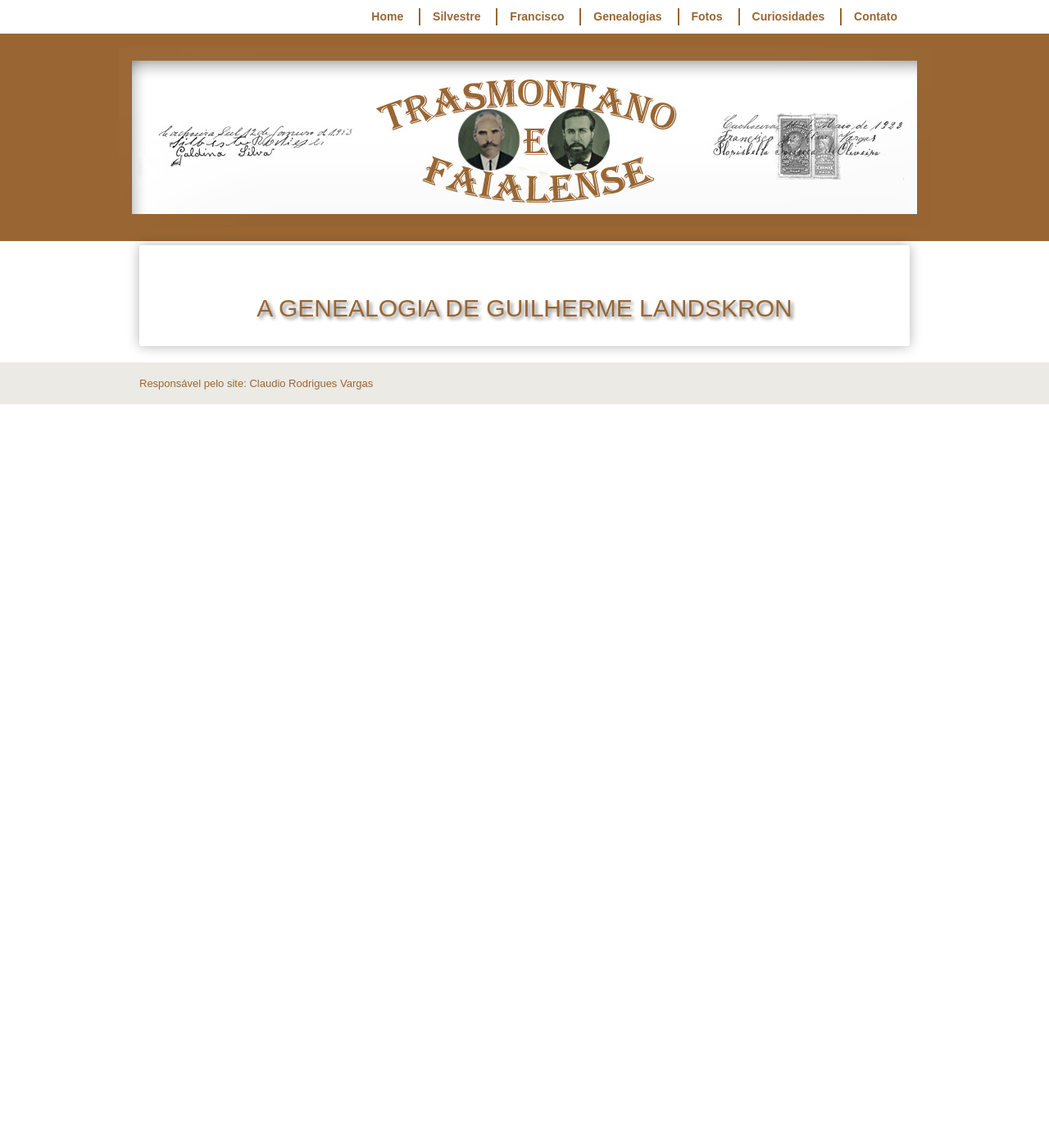
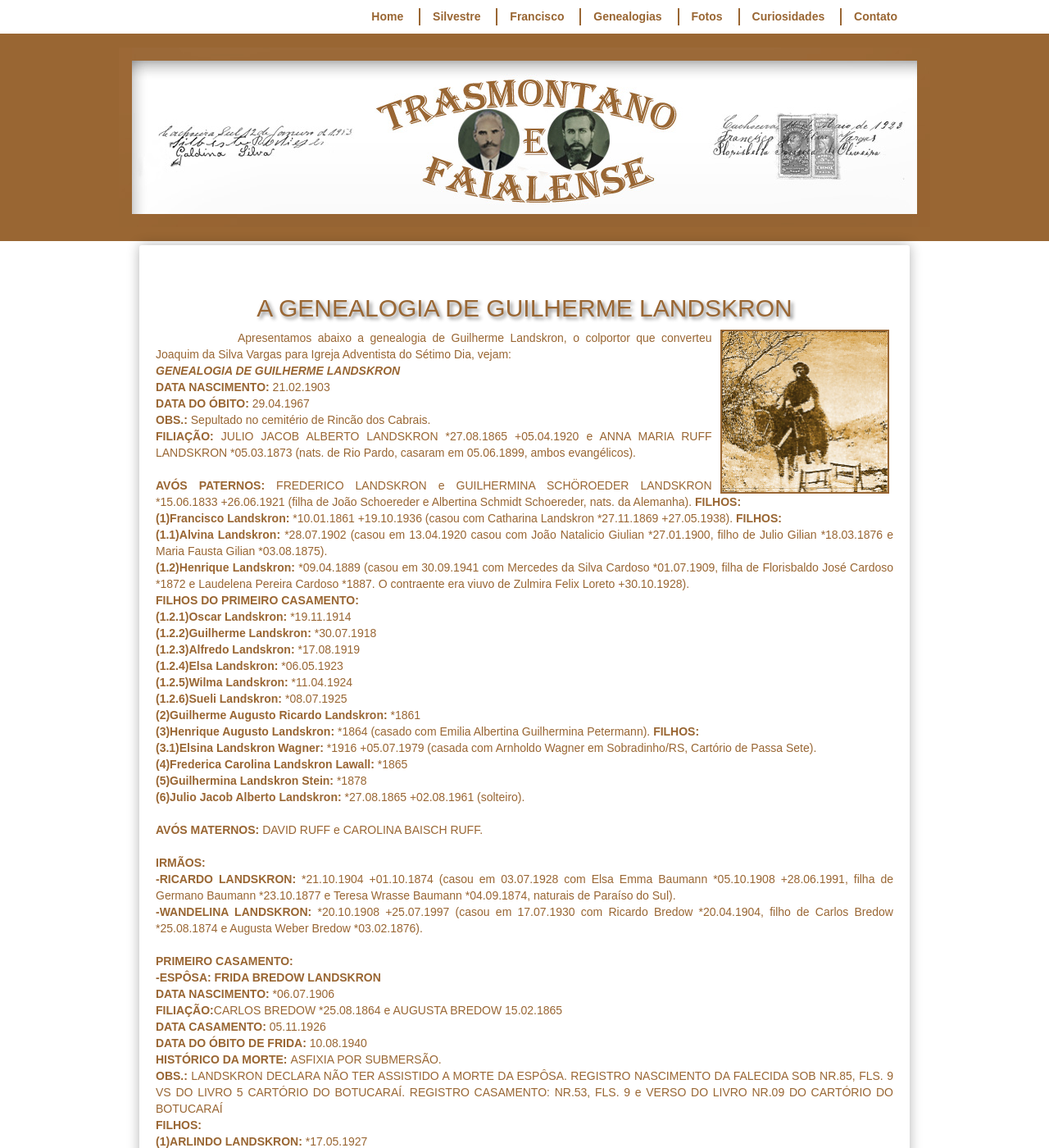
Before and after one commit to claudiovargas1955/claudiovargas1955.github.io, a Jekyll site: the page built from _pages/arvore-genealogica-de-guilherme landskron.html, in a window 1280 px wide and 1400 px high. Shown: the whole window at 82% size. Built offline with Jekyll 4.4.1, drawn with Linux system fonts in a browser that asks for light colours; some web fonts are replaced; some of the changed text lies outside the part shown.

Commit message:
Update arvore-genealogica-de-guilherme landskron.html

```diff
--- a/_pages/arvore-genealogica-de-guilherme landskron.html
+++ b/_pages/arvore-genealogica-de-guilherme landskron.html
@@ -52,3 +52,76 @@ details[open] summary {color:#996633;
 </style>
 
 <h2>A GENEALOGIA DE GUILHERME LANDSKRON</h2>
+<img class="dir" style="float:right"; src="/images/landskron.jpg" height="200px"; title="Landskron";/>
+<p><p style="text-indent:100px";/>Apresentamos abaixo a genealogia de Guilherme Landskron, o colportor que converteu Joaquim da Silva
+Vargas para Igreja Adventista do Sétimo Dia, vejam:<br>
+<b><i>GENEALOGIA  DE GUILHERME LANDSKRON</i></b><br>
+<b>DATA NASCIMENTO: </b>21.02.1903<br>
+<b>DATA DO ÓBITO: </b>29.04.1967 <br>
+<b>OBS.: </b>Sepultado no cemitério de Rincão dos Cabrais. <br>
+<b>FILIAÇÃO: </b>JULIO JACOB ALBERTO LANDSKRON *27.08.1865 +05.04.1920 e ANNA MARIA RUFF LANDSKRON *05.03.1873 (nats. de Rio Pardo, casaram
+em 05.06.1899, ambos evangélicos).<br><br>
+<b>AVÓS PATERNOS:</b> FREDERICO LANDSKRON e GUILHERMINA SCHÖROEDER LANDSKRON *15.06.1833 +26.06.1921 (filha de João Schoereder e
+Albertina Schmidt Schoereder, nats. da Alemanha). <b>FILHOS: </b><br>
+<b>(1)Francisco Landskron: </b>*10.01.1861 +19.10.1936 (casou com Catharina Landskron *27.11.1869 +27.05.1938). <b>FILHOS:</b><br>
+<b>(1.1)Alvina Landskron: </b>*28.07.1902 (casou em 13.04.1920 casou com João Natalicio Giulian *27.01.1900, filho de Julio Gilian *18.03.1876
+e Maria Fausta Gilian *03.08.1875).<br>
+<b>(1.2)Henrique Landskron:</b> *09.04.1889 (casou em 30.09.1941 com Mercedes da Silva Cardoso *01.07.1909, filha de Florisbaldo José
+Cardoso *1872 e Laudelena Pereira Cardoso *1887. O contraente era viuvo de Zulmira Felix Loreto +30.10.1928). <br>
+<b>FILHOS DO PRIMEIRO CASAMENTO:</b><br>
+  <b>(1.2.1)Oscar Landskron: </b>*19.11.1914 <br>
+  <b>(1.2.2)Guilherme Landskron: </b>*30.07.1918 <br>
+  <b>(1.2.3)Alfredo Landskron: </b>*17.08.1919 <br>
+  <b>(1.2.4)Elsa Landskron: </b>*06.05.1923 <br>
+  <b>(1.2.5)Wilma Landskron: </b>*11.04.1924 <br>
+  <b>(1.2.6)Sueli Landskron: </b>*08.07.1925<br>
+<b>(2)Guilherme Augusto Ricardo Landskron: </b>*1861 <br>
+<b>(3)Henrique Augusto Landskron: </b>*1864 (casado com Emilia Albertina Guilhermina Petermann). <b>FILHOS:</b><br>
+<b>(3.1)Elsina Landskron Wagner:</b> *1916 +05.07.1979 (casada com Arnholdo Wagner em Sobradinho/RS, Cartório de Passa Sete).<br>
+<b>(4)Frederica Carolina Landskron Lawall: </b>*1865 <br>
+<b>(5)Guilhermina Landskron Stein: </b>*1878 <br>
+<b>(6)Julio Jacob Alberto Landskron: </b>*27.08.1865 +02.08.1961 (solteiro).<br><br>
+
+<b>AVÓS MATERNOS:</b> DAVID RUFF e CAROLINA BAISCH RUFF.<br><br>
+
+<b>IRMÃOS:</b><br>
+<b>-RICARDO LANDSKRON: </b>*21.10.1904 +01.10.1874 (casou em 03.07.1928 com Elsa Emma Baumann *05.10.1908 +28.06.1991, filha de Germano
+Baumann *23.10.1877 e Teresa Wrasse Baumann *04.09.1874, naturais de Paraíso do Sul). <br>
+<b>-WANDELINA LANDSKRON: </b>*20.10.1908 +25.07.1997 (casou em 17.07.1930 com Ricardo Bredow *20.04.1904, filho de Carlos Bredow
+*25.08.1874 e Augusta Weber Bredow *03.02.1876).<br><br>
+
+<b>PRIMEIRO CASAMENTO:</b> <br>
+<b>-ESPÔSA: FRIDA BREDOW LANDSKRON</b><br>
+<b>DATA NASCIMENTO:</b> *06.07.1906<br>
+<b>FILIAÇÃO:</b>CARLOS BREDOW *25.08.1864 e AUGUSTA BREDOW 15.02.1865<br>
+<b>DATA CASAMENTO: </b>05.11.1926<br>
+
+<b>DATA DO ÓBITO DE FRIDA: </b>10.08.1940<br>
+<b>HISTÓRICO DA MORTE: </b>ASFIXIA POR SUBMERSÃO.<br>
+<b>OBS.:</b> LANDSKRON DECLARA NÃO TER ASSISTIDO A MORTE DA ESPÔSA.
+REGISTRO NASCIMENTO DA FALECIDA SOB NR.85, FLS. 9 VS DO LIVRO 5 CARTÓRIO DO BOTUCARAÍ. REGISTRO CASAMENTO: NR.53, FLS. 9 e VERSO DO
+LIVRO NR.09 DO CARTÓRIO DO BOTUCARAÍ<br>
+<b>FILHOS:</b><br>
+
+<b>(1)ARLINDO LANDSKRON:</b> *17.05.1927<br>
+<b>(2)WALDOMIRO LANDSKRON:</b> *13.12.1928 +09.05.1929<br>
+<b>(3)BENO LANDSKRON: </b>*21.04.1931<br>
+<b>(4)ILCA LANDSKRON: </b>*28.07.1932<br>
+<b>(5)RALDI LANDSKRON:</b> *26.07.1935<br>
+<b>(6)ALSIDO LANDSKRON: </b>*04.01.1937 +19.12.1956 (solteiro, causa da morte apendicite supurada e granguenada).<br>
+<b>(7)ARMINDO LANDSKRON: </b>*10.11.1938.<br><br>
+
+<b>SEGUNDO CASAMENTO:</b><br>
+<b>-ESPÔSA:</b> AMANDA MELCHIOR LANDSKRON, VIUVA DE GERMANO SPIEGELBER +16.04.1942, DE CUJO CASAMENTO TEVE OS SEGUINTES FILHOS:<br>
+<b>-CHENODEMAR REINALDO FERNANDES SPIEGELBER: </b> *08.05.1929 <br>
+<b>-RUDI PAULO SPIEGELBER: </b>*03.01.1931.</b><br>
+<b>OBS.:</b>NÃO TEVE FILHOS COM LANDSKRON.<br>
+
+<b>-DATA NASCIMENTO: </b>*27.02.1902<br>
+<b>DATA CASAMENTO: </b>14.10.1943<br>
+<b>-FILIAÇÃO: </b>FERNANDO MELCHIOR +11.02.1931 e MARGARIDA MELCHIOR +04.01.1906..<br>
+<b>-DATA DO ÓBITO:</b> 12.10.1944<br>
+-<b>HISTÓRICO DO ÓBITO: <br>
+</b>A FINADA TEVE MORTE VIOLENTA POR ENFORCAMENTO VOLUNTÁRIO. FOI SEPULTADA NO CEMITÉRIO EVANGÉLICO DE CERRO BRANCO. O DECLARANTE DO
+ÓBITO FOI GUILHERME LANDSKRON, QUE DEVIDO AO SEU ESTADO DE SAÚDE, NÃO PODE ASSINAR O REGISTRO DE ÓBITO, TENDO SIDO ASSINADO A ROGO EGON
+ZART.
```
